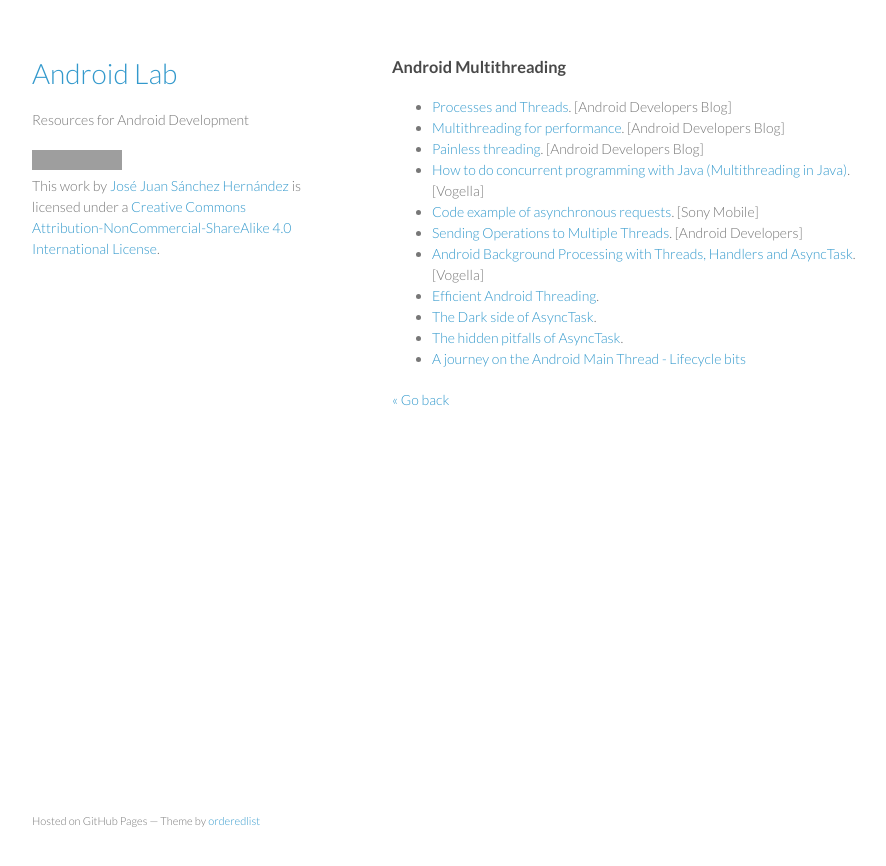
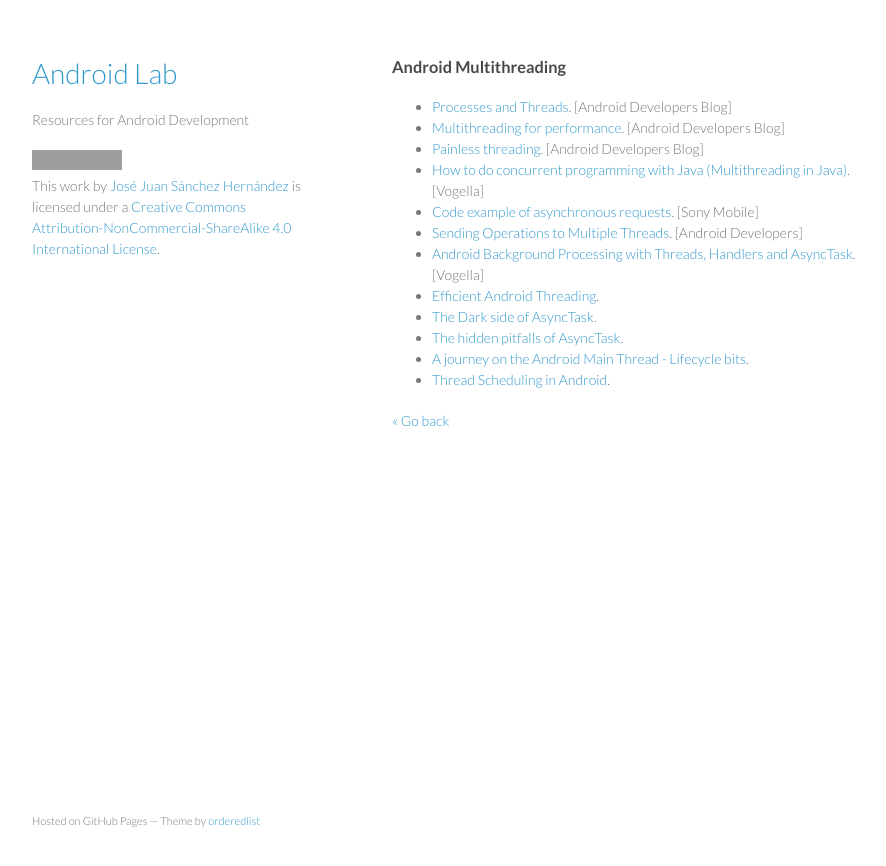
Before and after one commit to josejuansanchez/josejuansanchez.github.io, a Jekyll site: the page built from androidlab/multithreading.md, in a window 1280 px wide. Shown: the top 866 px of the page, without its empty margins (178-1064 px from the left). Built offline with Jekyll 4.4.1, drawn with Linux system fonts in a browser that asks for light colours; grey boxes are pictures that could not be loaded.

Commit message:
Update multithreading.md

```diff
--- a/androidlab/multithreading.md
+++ b/androidlab/multithreading.md
@@ -14,6 +14,7 @@ title: Android Lab
   * [Efficient Android Threading](http://www.slideshare.net/andersgoransson/efficient-android-threading).
   * [The Dark side of AsyncTask](http://bon-app-etit.blogspot.com.es/2013/04/the-dark-side-of-asynctask.html).
   * [The hidden pitfalls of AsyncTask](http://logc.at/2011/11/08/the-hidden-pitfalls-of-asynctask/).
-  * [A journey on the Android Main Thread - Lifecycle bits](http://corner.squareup.com/2013/12/android-main-thread-2.html)
+  * [A journey on the Android Main Thread - Lifecycle bits](http://corner.squareup.com/2013/12/android-main-thread-2.html).
+  * [Thread Scheduling in Android](http://www.androiddesignpatterns.com/2014/01/thread-scheduling-in-android.html).
 
 [&laquo; Go back](./)
```
